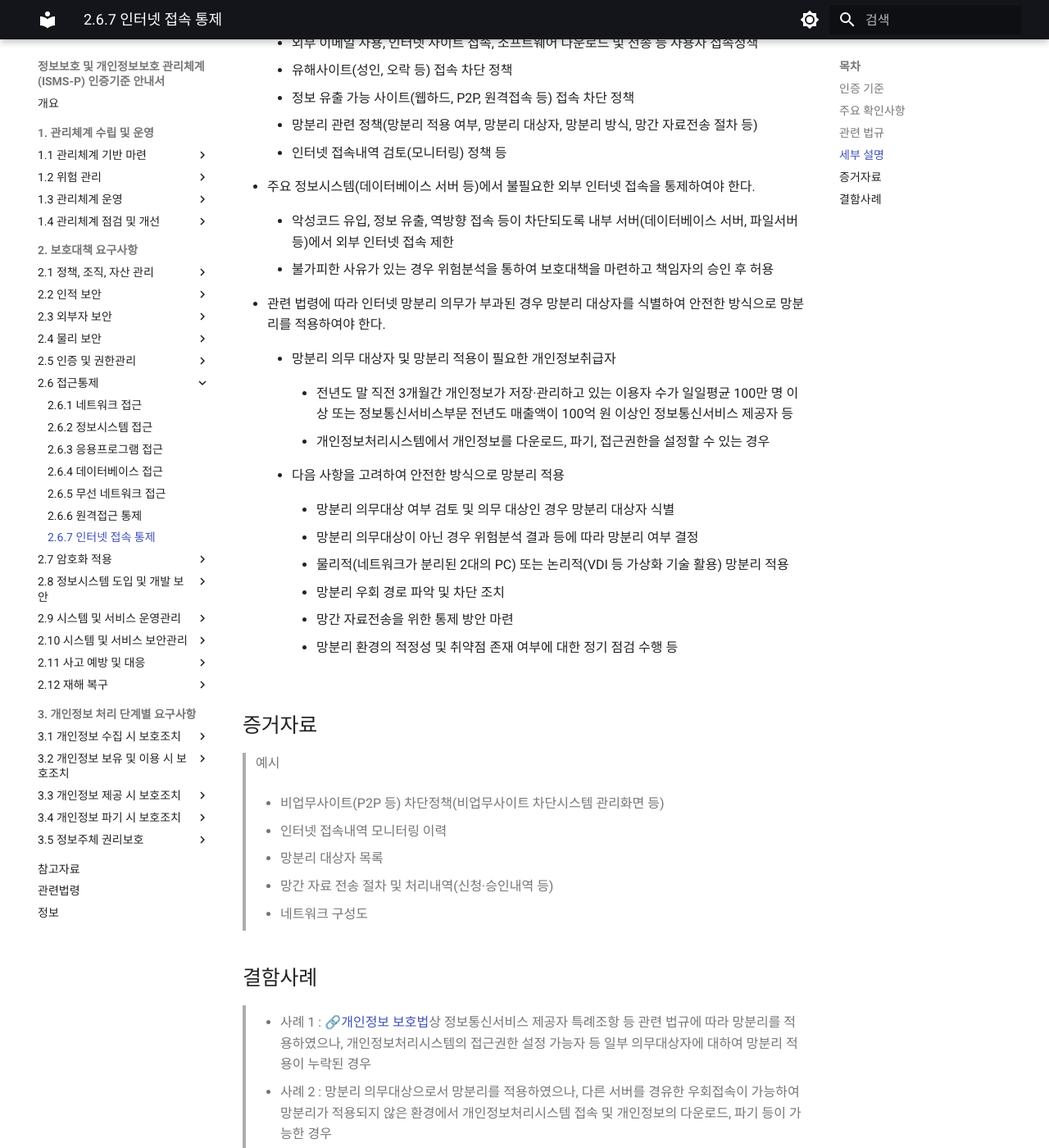
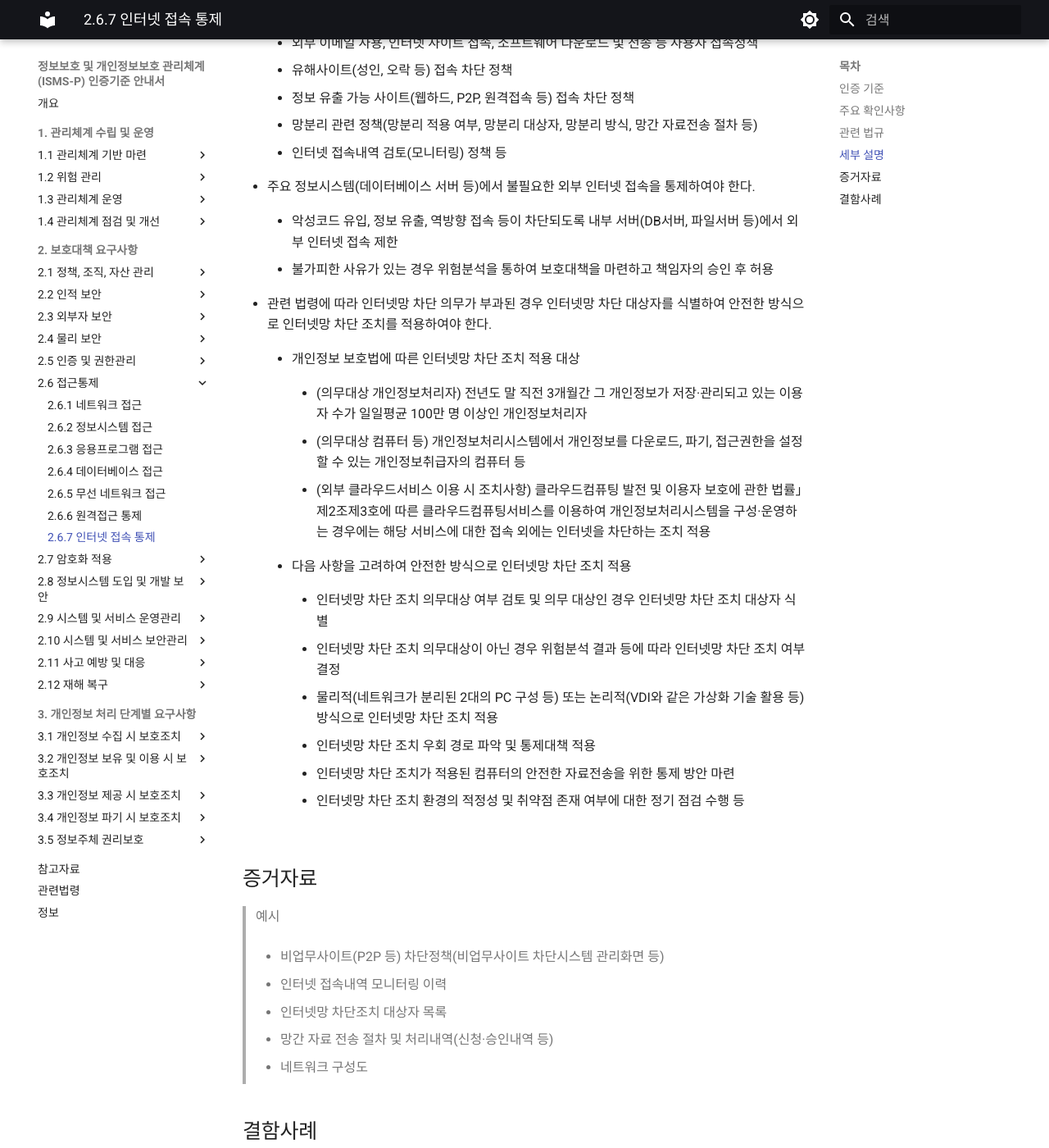
Before and after one commit to TouchstoneDocs/isms-docs, an MkDocs documentation site: the page built from docs/2. 보호대책 요구사항/2.6 접근통제/2.6.7 인터넷 접속 통제.md, in a window 1280 px wide and 1400 px high, scrolled down 944 px. Shown: the whole window at 82% size. Built offline with MkDocs 1.6.1 and Material for MkDocs 9.7.7, drawn with Linux system fonts in a browser that asks for light colours; old or Windows-style settings are respelled for this version of MkDocs; some of the changed text lies outside the part shown.

Commit message:
2023.11년 개정사항 반영

```diff
--- a/docs/2. 보호대책 요구사항/2.6 접근통제/2.6.7 인터넷 접속 통제.md
+++ b/docs/2. 보호대책 요구사항/2.6 접근통제/2.6.7 인터넷 접속 통제.md
@@ -38,31 +38,33 @@
 
 - 주요 정보시스템(데이터베이스 서버 등)에서 불필요한 외부 인터넷 접속을 통제하여야 한다.
 
-    - 악성코드 유입, 정보 유출, 역방향 접속 등이 차단되도록 내부 서버(데이터베이스 서버, 파일서버 등)에서 외부 인터넷 접속 제한
+    - 악성코드 유입, 정보 유출, 역방향 접속 등이 차단되도록 내부 서버(DB서버, 파일서버 등)에서 외부 인터넷 접속 제한
 
     - 불가피한 사유가 있는 경우 위험분석을 통하여 보호대책을 마련하고 책임자의 승인 후 허용
 
-- 관련 법령에 따라 인터넷 망분리 의무가 부과된 경우 망분리 대상자를 식별하여 안전한 방식으로 망분리를 적용하여야 한다.
+- 관련 법령에 따라 인터넷망 차단 의무가 부과된 경우 인터넷망 차단 대상자를 식별하여 안전한 방식으로 인터넷망 차단 조치를 적용하여야 한다.
 
-    - 망분리 의무 대상자 및 망분리 적용이 필요한 개인정보취급자
+    - 개인정보 보호법에 따른 인터넷망 차단 조치 적용 대상
 
-        - 전년도 말 직전 3개월간 개인정보가 저장·관리하고 있는 이용자 수가 일일평균 100만 명 이상 또는 정보통신서비스부문 전년도 매출액이 100억 원 이상인 정보통신서비스 제공자 등
+        - (의무대상 개인정보처리자) 전년도 말 직전 3개월간 그 개인정보가 저장·관리되고 있는 이용자 수가 일일평균 100만 명 이상인 개인정보처리자
 
-        - 개인정보처리시스템에서 개인정보를 다운로드, 파기, 접근권한을 설정할 수 있는 경우
+        - (의무대상 컴퓨터 등) 개인정보처리시스템에서 개인정보를 다운로드, 파기, 접근권한을 설정할 수 있는 개인정보취급자의 컴퓨터 등
 
-    - 다음 사항을 고려하여 안전한 방식으로 망분리 적용
+        - (외부 클라우드서비스 이용 시 조치사항) 클라우드컴퓨팅 발전 및 이용자 보호에 관한 법률」제2조제3호에 따른 클라우드컴퓨팅서비스를 이용하여 개인정보처리시스템을 구성·운영하는 경우에는 해당 서비스에 대한 접속 외에는 인터넷을 차단하는 조치 적용
 
-        - 망분리 의무대상 여부 검토 및 의무 대상인 경우 망분리 대상자 식별
+    - 다음 사항을 고려하여 안전한 방식으로 인터넷망 차단 조치 적용
 
-        - 망분리 의무대상이 아닌 경우 위험분석 결과 등에 따라 망분리 여부 결정
+        - 인터넷망 차단 조치 의무대상 여부 검토 및 의무 대상인 경우 인터넷망 차단 조치 대상자 식별
 
-        - 물리적(네트워크가 분리된 2대의 PC) 또는 논리적(VDI 등 가상화 기술 활용) 망분리 적용
+        - 인터넷망 차단 조치 의무대상이 아닌 경우 위험분석 결과 등에 따라 인터넷망 차단 조치 여부 결정
 
-        - 망분리 우회 경로 파악 및 차단 조치
+        - 물리적(네트워크가 분리된 2대의 PC 구성 등) 또는 논리적(VDI와 같은 가상화 기술 활용 등) 방식으로 인터넷망 차단 조치 적용
 
-        - 망간 자료전송을 위한 통제 방안 마련
+        - 인터넷망 차단 조치 우회 경로 파악 및 통제대책 적용
 
-        - 망분리 환경의 적정성 및 취약점 존재 여부에 대한 정기 점검 수행 등
+        - 인터넷망 차단 조치가 적용된 컴퓨터의 안전한 자료전송을 위한 통제 방안 마련
+
+        - 인터넷망 차단 조치 환경의 적정성 및 취약점 존재 여부에 대한 정기 점검 수행 등
 
 ## 증거자료
 
@@ -72,7 +74,7 @@
 >
 > - 인터넷 접속내역 모니터링 이력
 >
-> - 망분리 대상자 목록
+> - 인터넷망 차단조치 대상자 목록
 >
 > - 망간 자료 전송 절차 및 처리내역(신청·승인내역 등)
 >
@@ -80,13 +82,13 @@
 
 ## 결함사례
 
-> - 사례 1 : [🔗개인정보 보호법][개인정보 보호법 제29조]{target=_blank}상 정보통신서비스 제공자 특례조항 등 관련 법규에 따라 망분리를 적용하였으나, 개인정보처리시스템의 접근권한 설정 가능자 등 일부 의무대상자에 대하여 망분리 적용이 누락된 경우
+> - 사례 1 : [🔗개인정보 보호법][개인정보 보호법 제29조]{target=_blank}에 따라 인터넷망 차단 조치를 적용하였으나, 개인정보처리시스템의 접근권한 설정 가능자 등 일부 의무대상자에 대하여 인터넷망 차단 조치 적용이 누락된 경우
 >
-> - 사례 2 : 망분리 의무대상으로서 망분리를 적용하였으나, 다른 서버를 경유한 우회접속이 가능하여 망분리가 적용되지 않은 환경에서 개인정보처리시스템 접속 및 개인정보의 다운로드, 파기 등이 가능한 경우
+> - 사례 2 : [🔗개인정보 보호법][개인정보 보호법 제29조]{target=_blank}에 따른 인터넷망 차단 조치 의무대상으로서 인터넷망 차단 조치를 적용하였으나, 다른 서버를 경유한 우회접속이 가능하여 인터넷망 차단 조치가 적용되지 않은 환경에 개인정보처리시스템에 접속하여 개인정보의 다운로드, 파기 등이 가능한 경우
 >
 > - 사례 3 : DMZ 및 내부망에 위치한 일부 서버에서 불필요하게 인터넷으로의 직접 접속이 가능한 경우
 >
-> - 사례 4 : 인터넷 PC와 내부 업무용 PC를 망분리하고 망간 자료전송시스템을 구축·운영하고 있으나, 자료 전송에 대한 승인 절차가 부재하고 자료 전송 내역에 대한 주기적 검토가 이루어지고 있지 않은 경우
+> - 사례 4 : 인터넷 PC와 내부 업무용 PC를 물리적 망분리 방식으로 인터넷망 차단 조치를 적용하고 망간 자료전송시스템을 구축·운영하고 있으나, 자료 전송에 대한 승인 절차가 부재하고 자료 전송 내역에 대한 주기적 검토가 이루어지고 있지 않은 경우
 >
 > - 사례 5 : 내부 규정에는 개인정보취급자가 P2P 및 웹하드 사이트 접속 시 책임자 승인을 거쳐 특정 기간 동안만 허용하도록 되어 있으나, 승인절차를 거치지 않고 예외 접속이 허용된 사례가 다수 존재하는 경우
 
```
